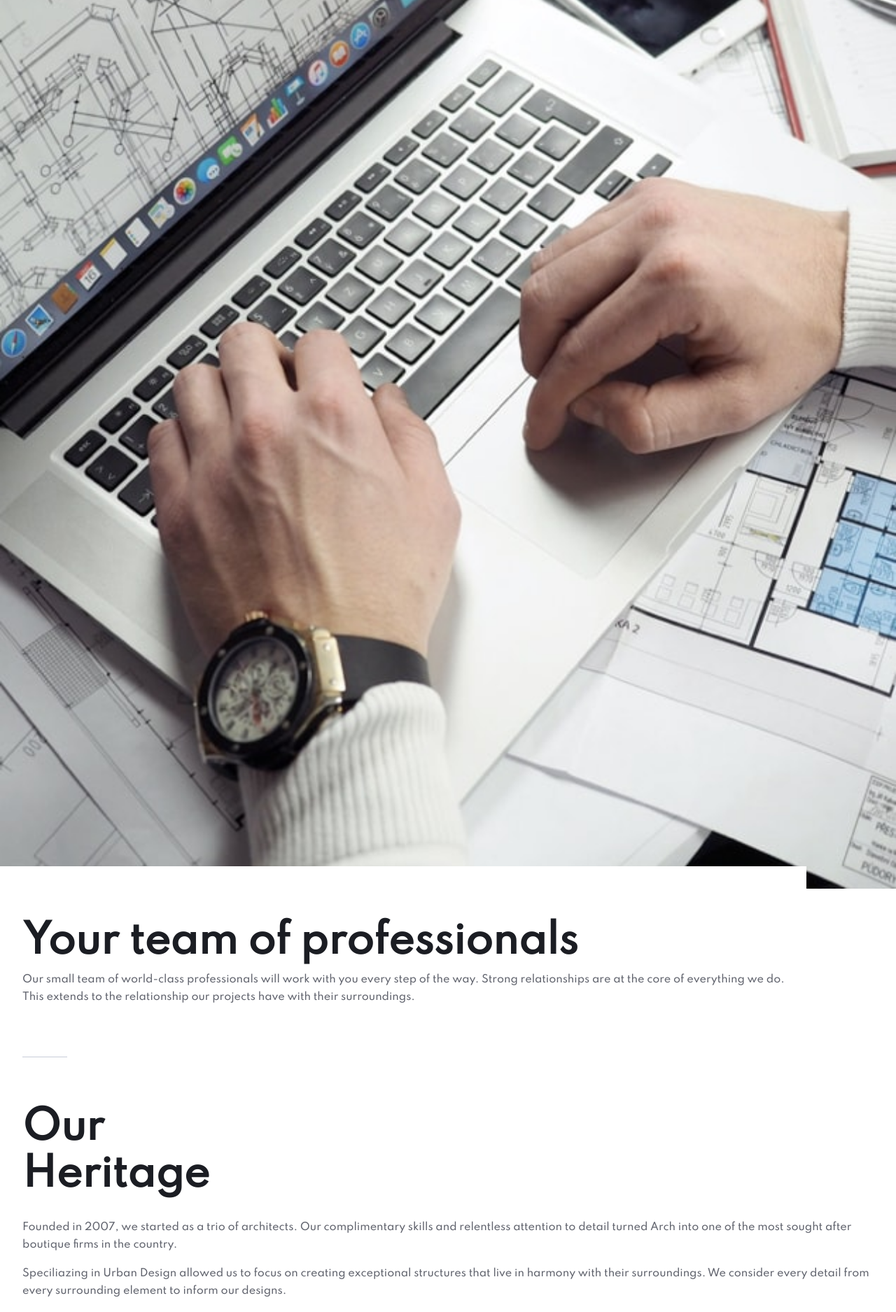
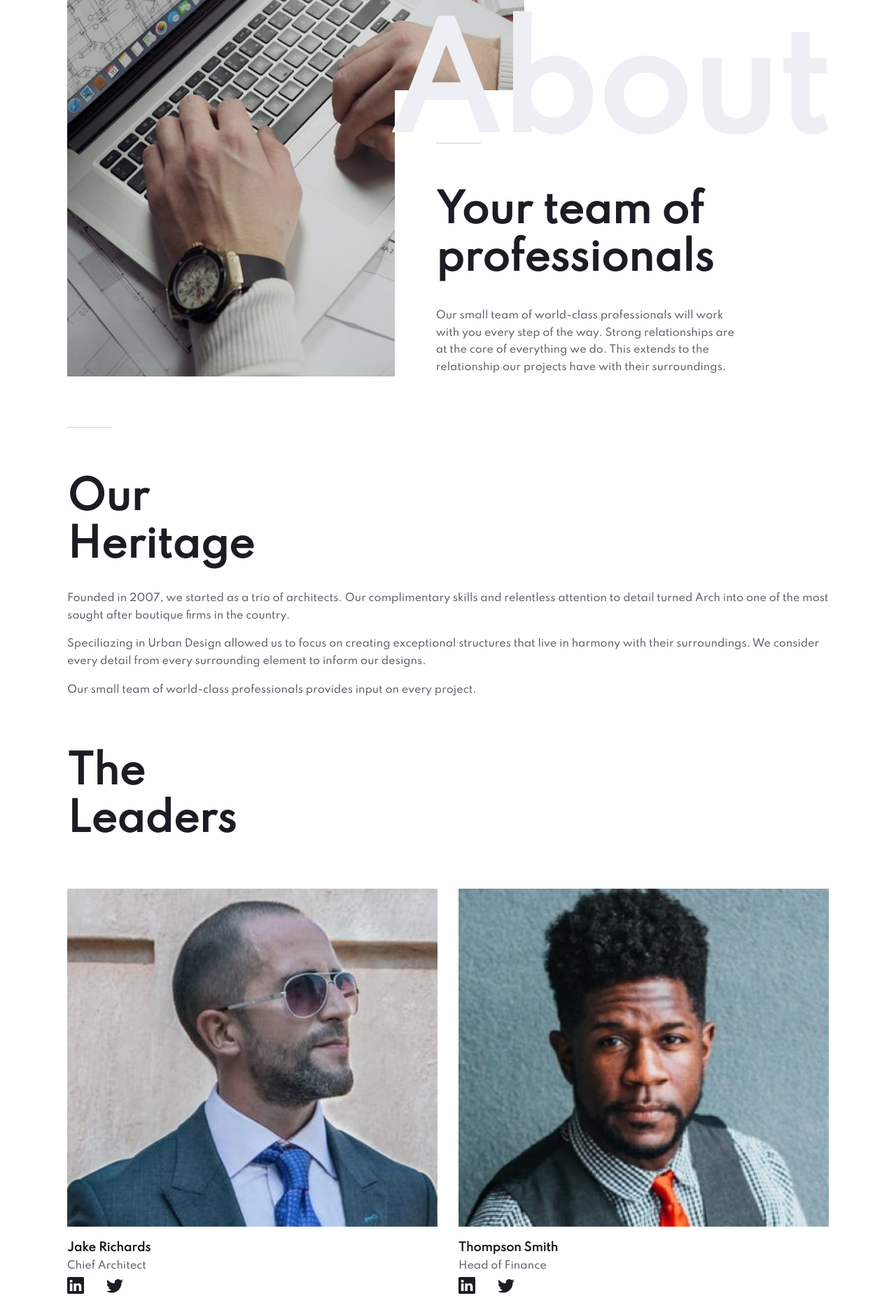
Before and after one commit to Kl3va/arch-studio, a React (Create React App) app: page /about in a window 1280 px wide. Shown: the part 340-2215 px from the top of the page at 70% size. Built offline with nearby package versions, Linux system fonts and the light colour scheme.

Commit message:
responsive(about page) on tablets

```diff
--- a/src/pages/about/AboutHeader.js
+++ b/src/pages/about/AboutHeader.js
@@ -19,11 +19,11 @@ const AboutHeader = ({
           </picture>
         </div>
         <div className="about-content">
-          <div className="dash"></div>
           <h1 className="heading-large about-content__heading">
             {headingLarge}
           </h1>
           <div className="about-minicontent">
+            <div className="dash"></div>
             <h2 className="about-minicontent__heading-small">{headingSmall}</h2>
             <p className="about-minicontent__text">{text}</p>
           </div>
--- a/src/sass/_about.scss
+++ b/src/sass/_about.scss
@@ -10,13 +10,34 @@
 .content-box {
   margin-inline: 2rem;
   max-width: 100%;
+
+  @media only screen and (min-width: $breakpoint-medium) {
+    margin-inline: 6rem;
+  }
 }
 
 //HEADER SECTION
 .about-hero {
+  position: relative;
+
+  @media only screen and (min-width: $breakpoint-medium) {
+    margin-inline: 6rem;
+  }
+
+  &__image-box {
+    @media only screen and (min-width: $breakpoint-larger) {
+      width: 60%;
+    }
+  }
+
   &__picture {
     & > img {
       @include imagestyle();
+      filter: brightness(85%);
+
+      @media only screen and (min-width: $breakpoint-small) {
+        height: 45rem;
+      }
     }
   }
 }
@@ -30,21 +51,65 @@
   padding-top: 4.68rem;
   padding-left: 2rem;
 
-  & > .dash {
-    display: none;
+  @media only screen and (min-width: $breakpoint-medium) {
+    padding-left: 3.68rem;
+    position: absolute;
+    right: 0;
+    bottom: 0;
+  }
+
+  @media only screen and (min-width: $breakpoint-larger) {
+    width: 57%;
+    //padding-left: 6rem;
+    //padding-top: 5.5rem;
   }
 
   &__heading {
     display: none;
+
+    @media only screen and (min-width: $breakpoint-medium) {
+      display: block;
+      position: absolute;
+      right: 0;
+      top: -5rem;
+    }
+
+    @media only screen and (min-width: $breakpoint-larger) {
+      top: -7rem;
+    }
   }
 }
 
 .about-minicontent {
+  @media only screen and (min-width: $breakpoint-larger) {
+    max-width: fit-content;
+  }
+
+  & > .dash {
+    display: none;
+
+    @media only screen and (min-width: $breakpoint-medium) {
+      display: block;
+      margin-bottom: 4rem;
+    }
+  }
+
   &__heading-small {
     margin-bottom: 0.5rem;
+
+    @media only screen and (min-width: $breakpoint-medium) {
+      margin-bottom: 2.18rem;
+    }
+
+    @media only screen and (min-width: $breakpoint-larger) {
+      max-width: 26rem;
+    }
   }
 
   &__text {
+    @media only screen and (min-width: $breakpoint-larger) {
+      max-width: 36ch;
+    }
   }
 }
 
@@ -95,13 +160,26 @@
 }
 
 .leaders {
+  @media only screen and (min-width: $breakpoint-smaller) {
+    display: grid;
+    grid-template-columns: 1fr 1fr;
+    grid-template-rows: auto;
+    grid-gap: 2.5rem 1.87rem;
+  }
 }
 
 .person {
   margin-bottom: 2.5rem;
 
+  @media only screen and (min-width: $breakpoint-smaller) {
+    flex-basis: 50%;
+    margin-bottom: 0;
+  }
+
   &__img {
     margin-bottom: 1.3rem;
+    width: 100%;
+    object-fit: cover;
   }
 
   &__socials {
--- a/src/sass/_base.scss
+++ b/src/sass/_base.scss
@@ -45,7 +45,7 @@ $breakpoint-smallest: 28.12em; //450px
 }
 
 h2 {
-  font-size: clamp(2.4rem, calc(5vw + 0.5rem), 3.5rem);
+  font-size: clamp(2.4rem, calc(4.5vw + 0.5rem), 3.5rem);
   //font-size: 2.5rem;
   font-weight: 700;
   color: $very-dark-blue;
```
